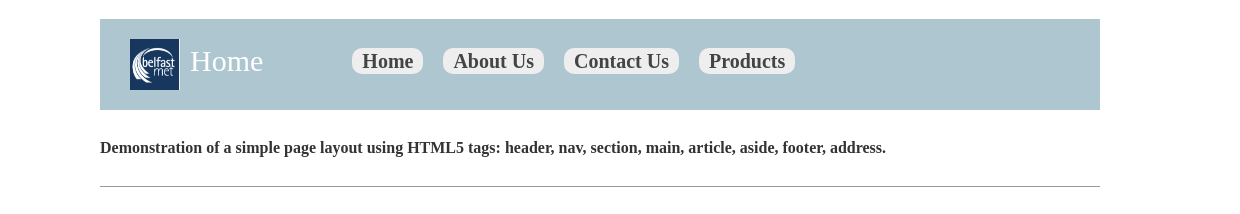
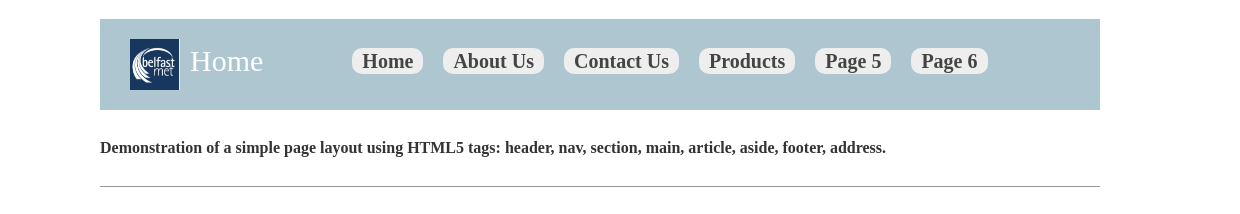
Before and after one commit to BaileyBarry10/css, a plain HTML site: page index.html in a window 1280 px wide. Shown: the top 214 px of the page, 40-1280 px from the left. Drawn offline with nearby package versions, Linux system fonts and the light colour scheme; some packages are replaced by stand-ins of ours; a script that the page names is missing.

Commit message:
Update index.html

```diff
--- a/index.html
+++ b/index.html
@@ -55,6 +55,8 @@ $('img.thumbnails').fullscreenimage({
 				<li><a href="page1.html">About Us</a>
 				<li><a href="page2.html">Contact Us</a>
 				<li><a href="page3.html">Products</a>
+			        <li><a href="page3.html">Page 5</a>
+				<li><a href="page3.html">Page 6</a>
 			</ul>
 		</nav>
 	</header>
```
